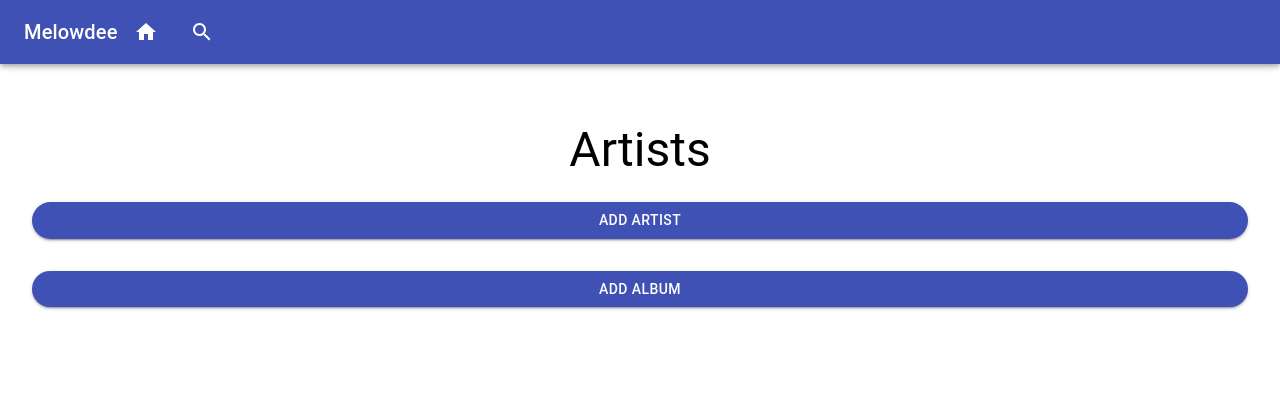
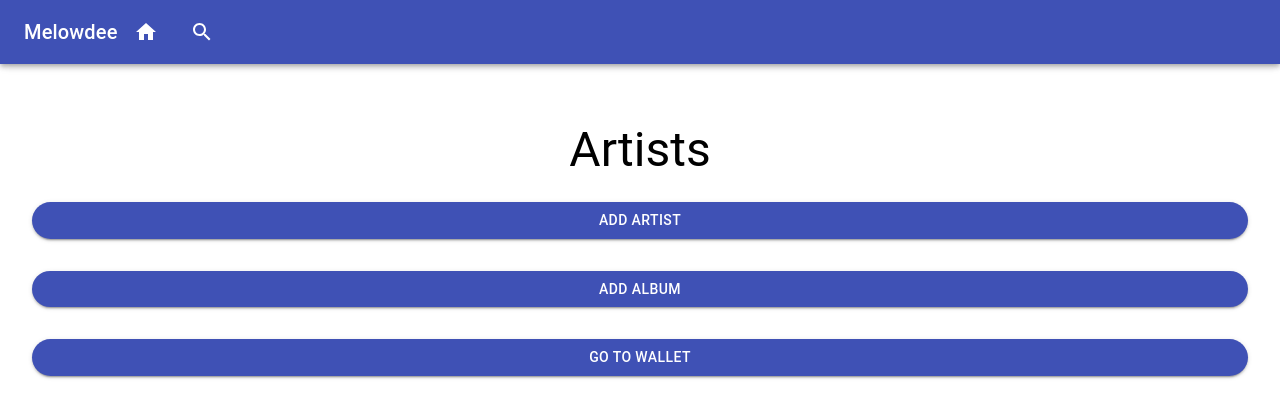
Before and after one commit to ryanarj/melowdee-ui, a React (Create React App) app: page /allArtistPage in a window 1280 px wide. Shown: the top 418 px of the page. Built offline with nearby package versions, Linux system fonts and the light colour scheme; no server answers.

Commit message:
update with pages

```diff
--- a/src/pages/auth/loginPage.tsx
+++ b/src/pages/auth/loginPage.tsx
@@ -18,6 +18,9 @@ import {
     password: string;
   }
 
+  export interface Artist {
+    id: string
+  }
 
   const schema = yup.object().shape({
     email: yup.string().required().email(),
@@ -58,12 +61,13 @@ import {
         headers: {'Content-Type': 'application/x-www-form-urlencoded; charset=UTF-8'}
       });
 
-      console.log(json)
 
       if (!response.ok) { /* Handle */
         console.log(response);
         throw new Error(`Error! status: ${response.status}`)
       }
+      const jsondata = await response.json()
+      localStorage.setItem('artist_id', jsondata.artist_id)
 
    }
 
--- a/src/pages/core/artist/allArtistPage.tsx
+++ b/src/pages/core/artist/allArtistPage.tsx
@@ -75,6 +75,10 @@ import { DataGrid, GridRowsProp, GridColDef } from '@mui/x-data-grid';
       navigate('/addAlbum');
     };
 
+    const onWalletPageSubmit = () => {
+      navigate('/walletPage');
+    };
+
     return (
       <Container fixed>
         <br/>
@@ -115,6 +119,17 @@ import { DataGrid, GridRowsProp, GridColDef } from '@mui/x-data-grid';
             Add album
           </Button>
         </form>
+        <form onSubmit={onWalletPageSubmit} noValidate>
+          <Button
+            type="submit"
+            fullWidth
+            variant="contained"
+            color="primary"
+            className={submitButton}
+          >
+            Go to wallet
+          </Button>
+        </form>
       </Container>
     );
   }
```
Also changed, not shown: src/pages/core/wallet/walletPage.tsx (+6 -5 lines).
